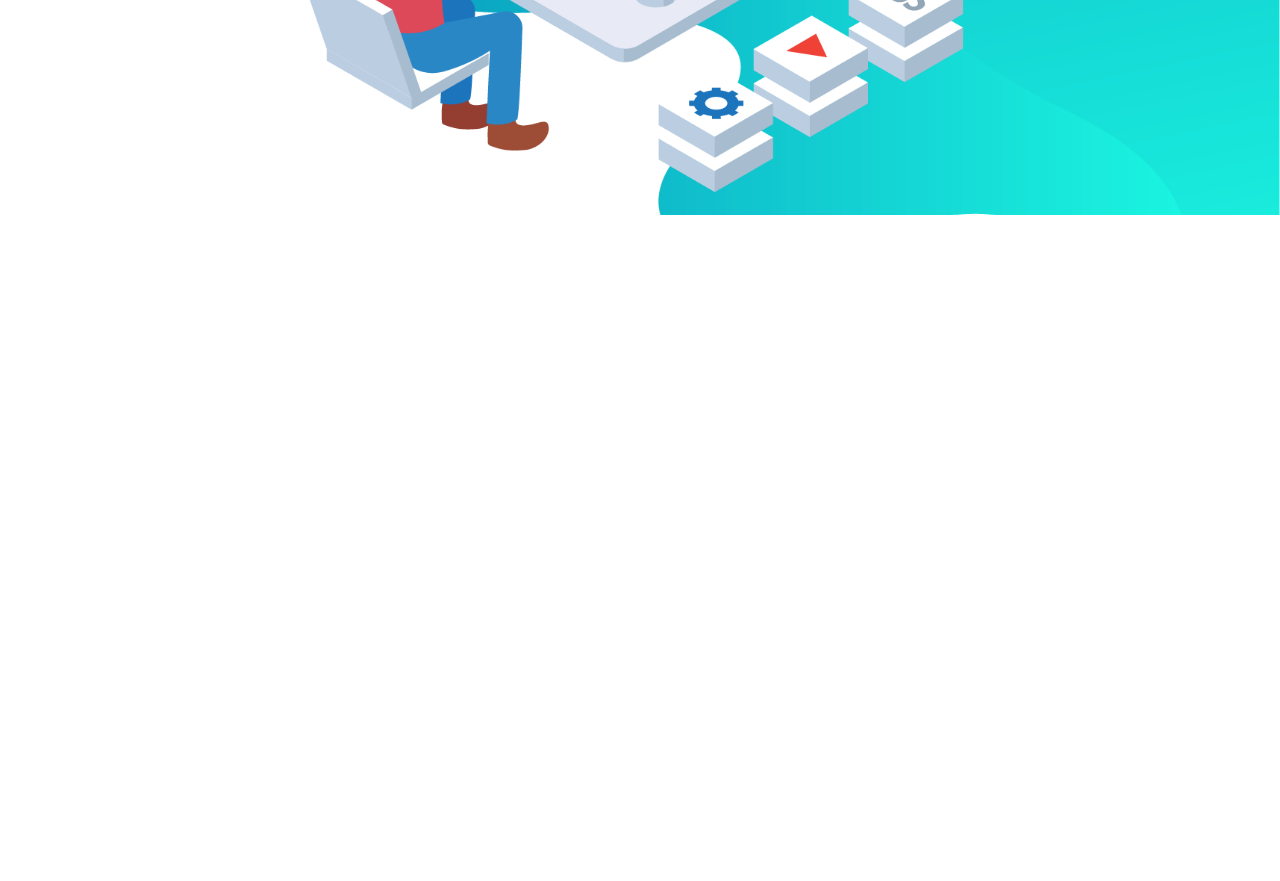
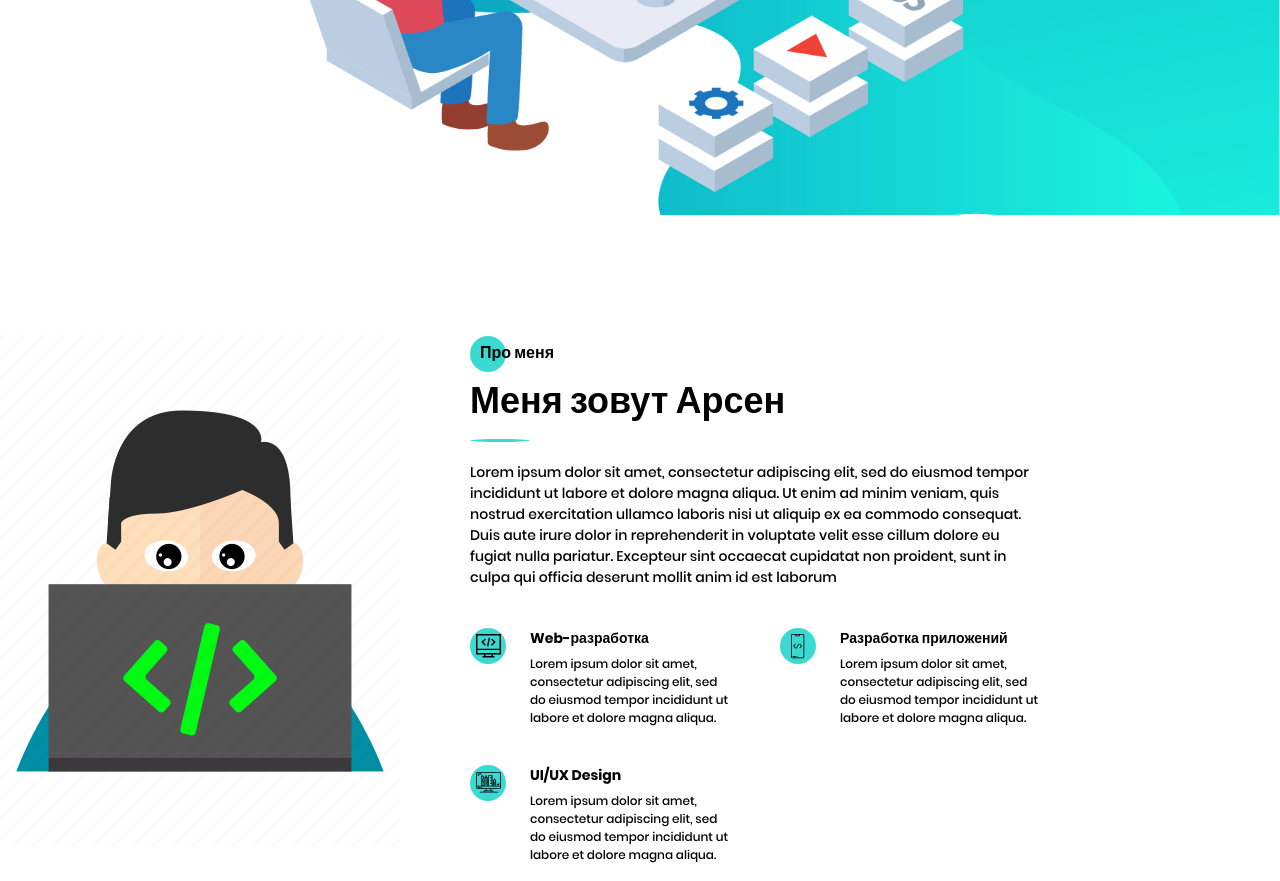
Before and after one commit to ArsenGitHub/portfolio, a website: page src/index.html in a window 1280 px wide. Shown: the part 585-1466 px from the top of the page. Before the commit the page ends 818 px from the top, so only its background shows below. Drawn offline with nearby package versions, Linux system fonts and the light colour scheme; files that its build step writes are made by us from their sources.

Commit message:
add section about, some code optimisation

```diff
--- a/src/index.html
+++ b/src/index.html
@@ -26,6 +26,7 @@
         <span class="burger__item"></span>
         <span class="burger__item"></span>
     </div>
+
     <div class="menu">
         <div class="menu__wrapper">
             <div class="menu__cross">&#10006;</div>
@@ -49,11 +50,11 @@
 
     <section class="introduction">
         <div class="container">
-            <div class="subtitle introduction__subtitle">Меня зовут Арсен</div>
-            <h1 class="introduction__title">Я web-разработчик из города Пермь</h1>
+            <div class="introduction__subtitle subtitle">Меня зовут Арсен</div>
+            <h1 class="introduction__title title">Я web-разработчик из города Пермь</h1>
             <div class="introduction__wrapper">
-                <a href="" class="introduction__link">Портфолио</a>
-                <a href="" class="introduction__link">Про меня</a>
+                <a href="#" class="introduction__link">Портфолио</a>
+                <a href="#" class="introduction__link">Про меня</a>
             </div>
         </div>
     </section>
@@ -61,9 +62,56 @@
     <section class="about">
         <div class="container">
             <div class="about__wrapper">
-                <img src="" alt="" class="about__img">
+                <div class="about__photo-box">
+                    <img src="images/developer.png" alt="developer" class="about__img">
+                </div>
+                <div class="about__self">
+                    <div class="about__subtitle subtitle">Про меня</div>
+                    <h2 class="about__title title title--medium">Меня зовут Арсен</h2>
+                    <div class="about__line line"></div>
+                    <div class="about__text">
+                        Lorem ipsum dolor sit amet, consectetur adipiscing elit, sed do eiusmod tempor incididunt ut labore et dolore magna aliqua. Ut enim ad minim veniam, quis nostrud exercitation ullamco laboris nisi ut aliquip ex ea commodo consequat. Duis aute irure dolor in reprehenderit in voluptate velit esse cillum dolore eu fugiat nulla pariatur. Excepteur sint occaecat cupidatat non proident, sunt in culpa qui officia deserunt mollit anim id est laborum
+                    </div>
+                </div>
+                <div class="about__skills">
+                    <div class="about__item">
+                        <div class="about__circle">
+                            <img src="icons/about/web_development.svg" alt="web" class="about__icon">
+                        </div>
+                        <div class="about__text-box">
+                            <div class="title title--small">Web-разработка</div>
+                            <div class="about__descr descr">
+                                Lorem ipsum dolor sit amet, consectetur adipiscing elit, sed do eiusmod tempor incididunt ut labore et dolore magna aliqua.
+                            </div>
+                        </div>
+                    </div>
+                    <div class="about__item">
+                        <div class="about__circle">
+                            <img src="icons/about/mobile_dev.svg" alt="mobile" class="about__icon">
+                        </div>
+                        <div class="about__text-box">
+                            <div class="title title--small">Разработка приложений</div>
+                            <div class="about__descr descr">
+                                Lorem ipsum dolor sit amet, consectetur adipiscing elit, sed do eiusmod tempor incididunt ut labore et dolore magna aliqua.
+                            </div>
+                        </div>
+                    </div>
+                    <div class="about__item">
+                        <div class="about__circle">
+                            <img src="icons/about/uiux_design.svg" alt="design" class="about__icon">
+                        </div>
+                        <div class="about__text-box">
+                            <div class="title title--small">UI/UX Design</div>
+                            <div class="about__descr descr">
+                                Lorem ipsum dolor sit amet, consectetur adipiscing elit, sed do eiusmod tempor incididunt ut labore et dolore magna aliqua.
+                            </div>
+                        </div>
+                    </div>
+
+                </div>
             </div>
         </div>
+
     </section>
 
 
--- a/src/sass/base/_mixins.scss
+++ b/src/sass/base/_mixins.scss
@@ -1,6 +1,9 @@
-@mixin before_circle {
+@mixin before_circle_text {
     &:before {
         content: '';
+        position: absolute;
+        top: -5px;
+        left: 0;
         width: 36px;
         height: 36px;
         border-radius: 100%;
--- /dev/null
+++ b/src/sass/blocks/_about.scss
@@ -0,0 +1,66 @@
+.about {
+    min-height: 635px;
+    padding-top: 120px;
+    &__wrapper {
+        min-height: 515px;
+        display: grid;
+        grid-template-rows: repeat(2, 1fr);
+        grid-template-columns: 400px 570px;
+        grid-auto-rows: 1fr;
+        column-gap: 70px;
+        row-gap: 40px;
+
+    }
+    &__photo-box {
+        grid-row: 1/-1;
+    }
+    &__img {
+        height: 512px;
+        max-width: 100%;
+        object-fit: cover;
+    }
+    &__subtitle {
+        margin-top: 6px;
+        @include before_circle_text;
+    }
+    &__title {
+        margin-top: 6px;
+    }
+    &__line {
+        margin-top: 4px;
+    }
+    &__text {
+        margin-top: 20px;
+        font-weight: 500;
+        font-size: 14px;
+        line-height: 21px;
+        color: #000000;
+    }
+    &__skills {
+        display: grid;
+        grid-template-rows: 1fr;
+        grid-template-columns: repeat(2, 1fr);
+        column-gap: 50px;
+        row-gap: 20px;
+        grid-auto-rows: 1fr;
+    }
+    &__item {
+        display: flex;
+        justify-content: space-between;
+    }
+    &__circle {
+        height: 36px;
+        width: 36px;
+        border-radius: 100%;
+        background: $main_color;
+        display: flex;
+        align-items: center;
+        justify-content: center;
+    }
+    &__text-box {
+        width: 200px;
+    }
+    &__descr {
+        margin-top: 6px;
+    }
+}
--- /dev/null
+++ b/src/sass/blocks/_descr.scss
@@ -0,0 +1,6 @@
+.descr {
+    font-weight: 500;
+    font-size: 12px;
+    line-height: 18px;
+    color: #000000;
+}
--- a/src/sass/blocks/_introduction.scss
+++ b/src/sass/blocks/_introduction.scss
@@ -3,20 +3,12 @@
     min-height: 100vh;
     background: url('../images/main_bg.png') 70% 55%/cover no-repeat;
     &__subtitle {
-        padding-left: 10px;
-        &:before {
-            position: absolute;
-            top: -5px;
-            left: 0;
-        }
+        @include before_circle_text;
     }
     &__title {
         margin: 0;
         padding: 0;
         padding-top: 7px;
-        font-weight: 700;
-        font-size: 48px;
-        line-height: 60px;
     }
     &__wrapper {
         margin-top: 27px;
@@ -34,14 +26,15 @@
         font-size: 14px;
         line-height: 21px;
         color: #000000;
+        transition: all 0.3s;
+        border: 2px solid $main_color;
+        border-radius: 8px;
         &:first-child {
             background-color: $main_color;
-            border-radius: 8px;
         }
         &:hover {
             color: #fff;
             background: $main_bgcolor;
-            border-radius: 8px;
             box-shadow: -2px 5px 10px 0px #1ac3ee ;
         }
     }
--- /dev/null
+++ b/src/sass/blocks/_line.scss
@@ -0,0 +1,6 @@
+.line {
+    width: 60px;
+    height: 3px;
+    border-radius: 100%;
+    background: $main_color;
+}
--- a/src/sass/blocks/_subtitle.scss
+++ b/src/sass/blocks/_subtitle.scss
@@ -1,7 +1,7 @@
 .subtitle {
     position: relative;
+    padding-left: 10px;
     font-weight: 700;
     font-size: 16px;
     line-height: 24px;
-    @include before_circle
 }
--- /dev/null
+++ b/src/sass/blocks/_title.scss
@@ -0,0 +1,13 @@
+.title {
+    font-weight: 700;
+    font-size: 48px;
+    line-height: 60px;
+    color: #000000;
+    &--medium {
+        font-size: 36px;
+    }
+    &--small {
+        font-size: 14px;
+        line-height: 21px;
+    }
+}
--- a/src/sass/style.scss
+++ b/src/sass/style.scss
@@ -39,8 +39,12 @@ li {
 @import 'blocks/aside';
 @import 'blocks/social';
 @import 'blocks/introduction';
+@import 'blocks/title';
 @import 'blocks/subtitle';
 @import 'blocks/nav';
 @import 'blocks/menu';
 @import 'blocks/burger';
 @import 'blocks/main';
+@import 'blocks/about';
+@import 'blocks/line';
+@import 'blocks/descr';
```
Also changed, not shown: dist/css/style.min.css, dist/icons/about/mobile_dev.svg (added), dist/icons/about/uiux_design.svg (added), dist/icons/about/web_development.svg (added), dist/images/developer.png (added), dist/index.html, src/icons/about/mobile_dev.svg (added), src/icons/about/uiux_design.svg (added), src/icons/about/web_development.svg (added), src/images/developer.png (added).
